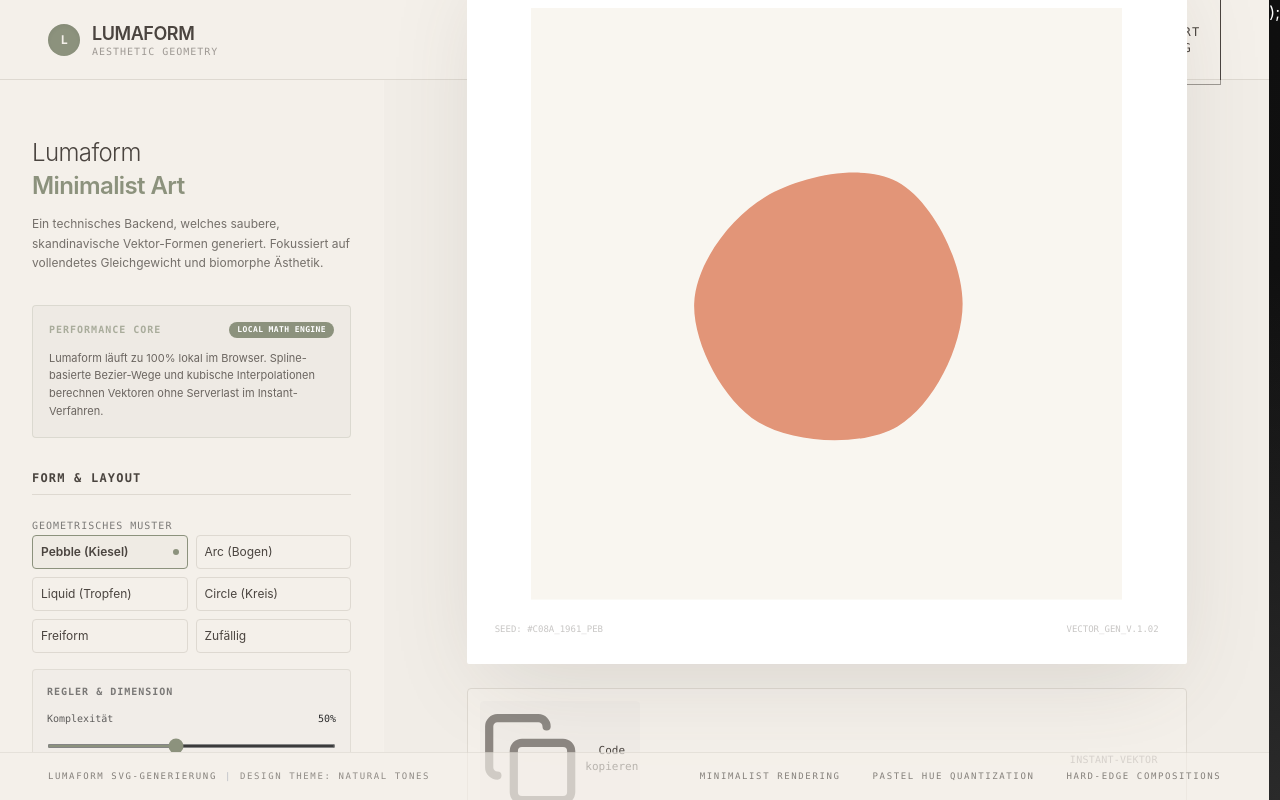
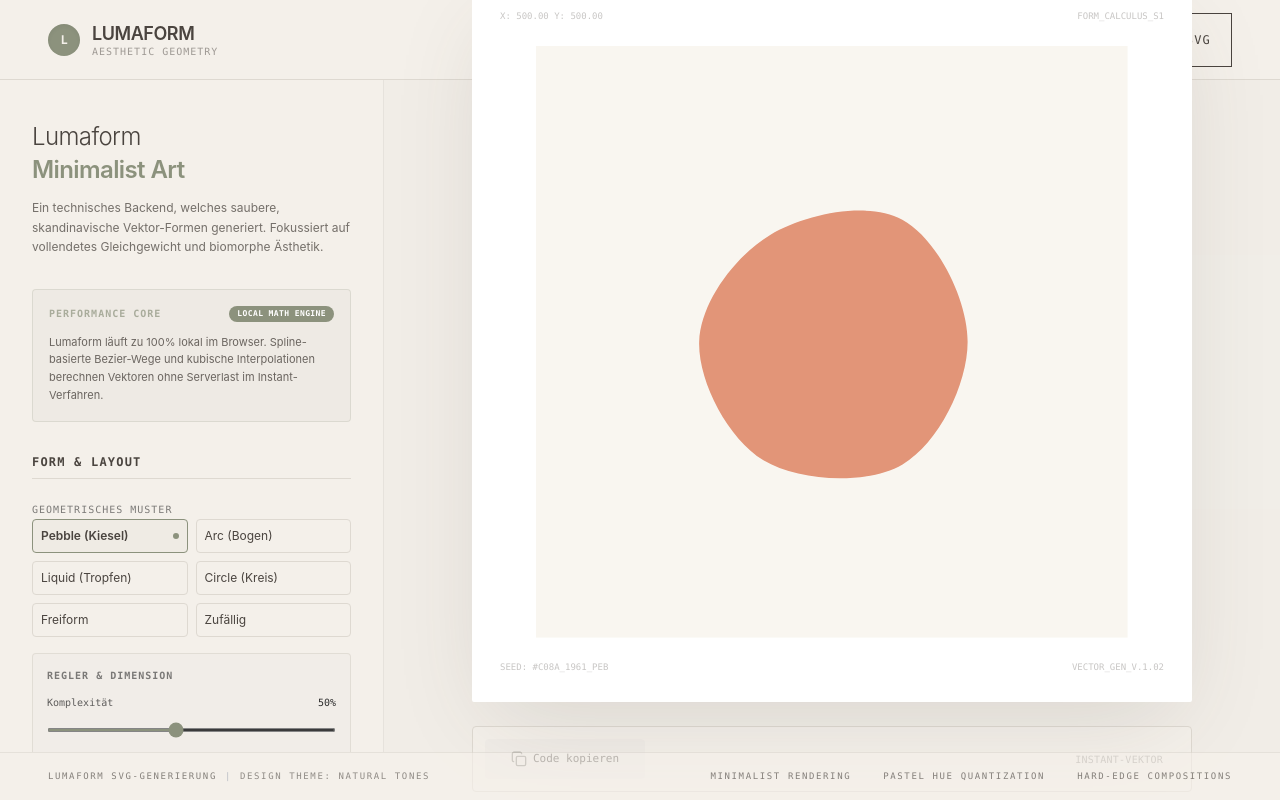
Before and after one commit to erik-burzeya/lumaform, a React (Vite) app: page / in a window 1280 px wide. Built offline with nearby package versions, Linux system fonts and the light colour scheme.

Commit message:
Fix: "Form neu generieren" button, "Export .SVG" button, button background (sidebar), spelling mistake (bg)

```diff
--- a/src/App.css
+++ b/src/App.css
@@ -18,7 +18,9 @@
 
   overflow-y: auto;
 
-  border-right: 1px solid rgba(255,255,255,0.06);
+  border-right: 1px solid rgba(0, 0, 0, 0.06);
+
+
 }
 
 /* Titel */
@@ -124,9 +126,9 @@
 /* Canvas */
 
 .canvas-wrapper {
-   width: 720px;
+  width: 100%;
 
-  height: 720px;
+  height: 100%;
 
   display: flex;
 
@@ -137,7 +139,7 @@
 
 /* SVG */
 
-svg {
+.canvas-wrapper svg {
   width: 100%;
   height: 100%;
 }
--- a/src/App.tsx
+++ b/src/App.tsx
@@ -183,7 +183,7 @@ export default function App() {
             onClick={handleDownloadSvg}
             className="px-5 py-2.5 border border-[#4A443F] text-xs uppercase tracking-widest hover:bg-[#4A443F] hover:text-[#F4F0EA] transition-all flex items-center gap-2 font-mono font-medium cursor-pointer"
           >
-            <Download className="w-19 h-10 border border-[#D8D2C8] flex items-center justify-center" />
+            <Download className="w-4 h-8  border-[#D8D2C8] flex items-center justify-center" />
             <span>Export .SVG</span>
           </button>
         </div>
@@ -194,12 +194,19 @@ export default function App() {
 
         {/* MOBILE TABS (Responsive layout helper) */}
         <div className="flex md:hidden border-b border-[#DED9D1] bg-[#EFECE6] p-2 gap-1 overflow-x-auto">
-          <button
-            onClick={() => setActiveTab("generator")}
-            className={`flex-1 text-center py-2 text-xs uppercase tracking-wider font-mono px-3 ${activeTab === "generator" ? "bg-[#8C927D] text-[#F4F0EA]" : "opacity-60"}`}
-          >
-            Generator
-          </button>
+          {/* Action Header Button */}
+            <div className="flex items-center gap-3">
+
+              <button
+                onClick={handleDownloadSvg}
+                className="px-3
+    py-2  text-[10px] uppercase tracking-widest hover:bg-[#4A443F] hover:text-[#F4F0EA] transition-all flex items-center gap-2 font-mono font-medium cursor-pointer"
+              >
+                <Download className="w-4 h-4" />
+                <span>Export .SVG</span>
+              </button>
+
+            </div>
           <button
             onClick={() => setActiveTab("about")}
             className={`flex-1 text-center py-2 text-xs uppercase tracking-wider font-mono px-3 ${activeTab === "about" ? "bg-[#8C927D] text-[#F4F0EA]" : "opacity-60"}`}
@@ -214,7 +221,7 @@ export default function App() {
             {/* Sidebar Controls matching Aesthetic Natural Tones Form */}
             <aside id="generator-sidebar"
             className="sidebar w-full md:w-96 border-b md:border-b-0 md:border-r border-[#DED9D1] p-6 md:p-8 flex flex-col justify-between max-h-none md:max-h-[calc(100vh-8rem)] overflow-y-auto bg-[#F4F0EA]">
-              <div className="space-y-8 pt-6">
+              <div className="space-y-8 pt-2">
 
                 {/* Introduction Header text */}
                 <div>
@@ -403,7 +410,7 @@ export default function App() {
                       <button
                         key={bg.hex}
                         onClick={() => setActiveBgColor(bg.hex)}
-                        className={`flex-1 py-1.5 px-3 border text-xs font-mono transition-all rounded-sm ${activeBgColor === bg.hex ? 'border-[#8C927D] bg-white font-semibold' : 'border-[#DED9D1] bg-transparent opacity-65 hover:opacity-100'}`}
+                        className={`flex-1 py-1.5 px-3 border text-xs font-mono transition-all rounded-sm ${activeBgColor === bg.hex ? 'border-[#8C927D] bg-[#ECE9E1] font-semibold' : 'border-[#DED9D1] bg-transparent opacity-65 hover:opacity-100'}`}
                       >
                         <span className="inline-block w-2.5 h-2.5 rounded-full mr-1.5 border align-middle" style={{ backgroundColor: bg.hex }}></span>
                         <span className="align-middle text-[10px]">{bg.name.split(" ")[1] || "Ecru"}</span>
@@ -431,10 +438,12 @@ export default function App() {
                   onClick={() => triggerGeneration(false)}
                   disabled={isGenerating}
 
-                  className="w-80 h-20 py-4 bg-[#8C927D] hover:bg-[#4A443F] disabled:bg-[#8C927D]/60 text-white text-xs uppercase tracking-[0.2em] font-medium transition-all duration-300 shadow-md flex items-center justify-center gap-3 whitespace-nowrap cursor-pointer rounded-sm"
+                  className="w-full h-[74px] border border-[#D7D0C6] flex items-center justify-between
+    px-8 bg-[#8C927D] hover:bg-[#4A443F] disabled:bg-[#8C927D]/60 text-white text-xs uppercase
+    font-medium transition-all duration-300 shadow-md flex items-center justify-center gap-3 whitespace-nowrap cursor-pointer rounded-sm transition-all"
                 >
                   <RefreshCw className="w-5 h-5 shrink-0" />
-                  <span>"text-center"{isGenerating ? "Generiere..." : "Form neu generieren"}</span>
+                  <span>{isGenerating ? "Generiere..." : "Form neu generieren"}</span>
                 </button>
               </div>
             </aside>
@@ -480,7 +489,7 @@ export default function App() {
                   <button
                     onClick={handleCopySvg}
                     // "px-4" wurde durch "w-[160px] justify-center" ersetzt, damit der Button starr bleibt
-                    className="w-[160px] justify-center py-2 bg-[#EFECE6]/65 hover:bg-[#8C927D]/10 hover:text-[#4A443F] transition-all rounded-sm flex items-center gap-1.5 border border-transparent hover:border-[#DED9D1]"
+                    className="w-[160px] h-10 justify-center py-2 bg-[#EFECE6]/65 hover:bg-[#8C927D]/10 hover:text-[#4A443F] transition-all rounded-sm flex items-center gap-1.5 border border-transparent hover:border-[#DED9D1]"
                     title="SVG-Code kopieren"
                   >
                     {copied ? (
@@ -811,6 +820,6 @@ export default function App() {
       </footer>
 
     </div>
-  );
+
   </div>)
 }
```
